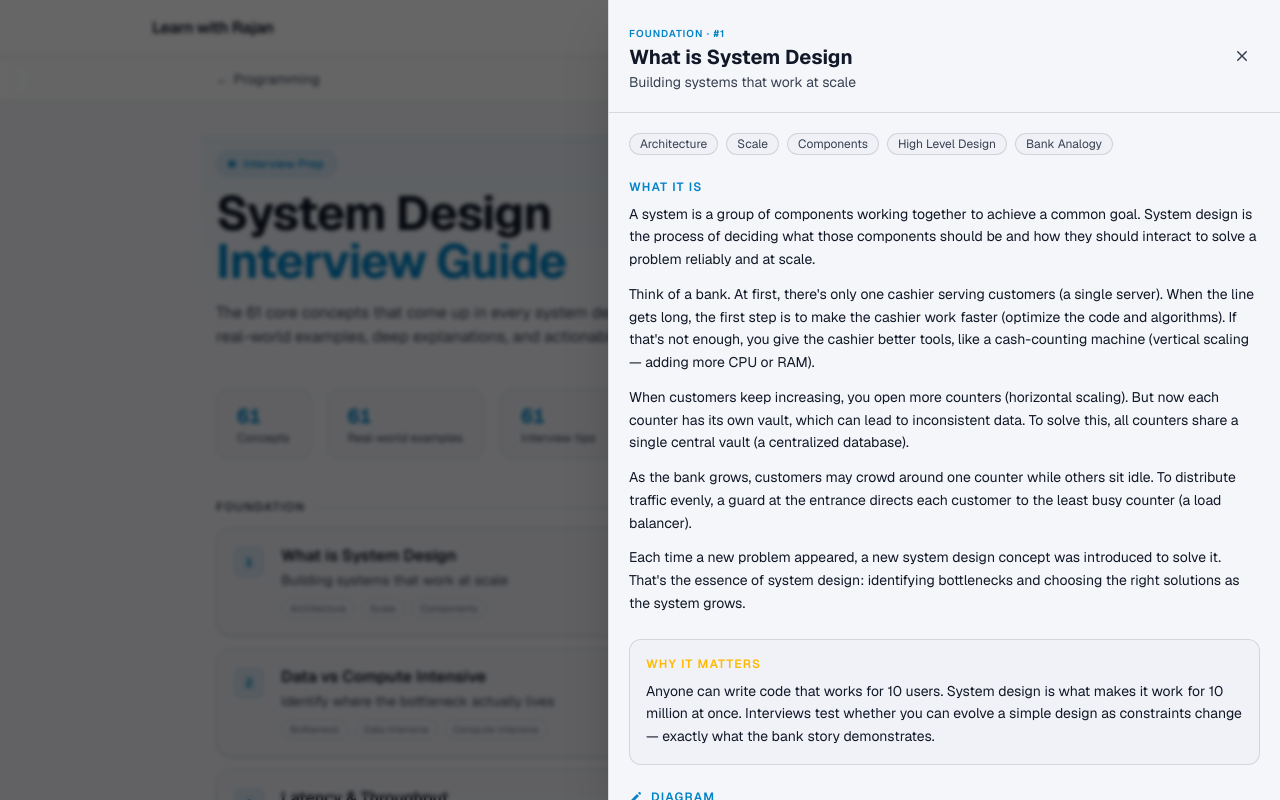
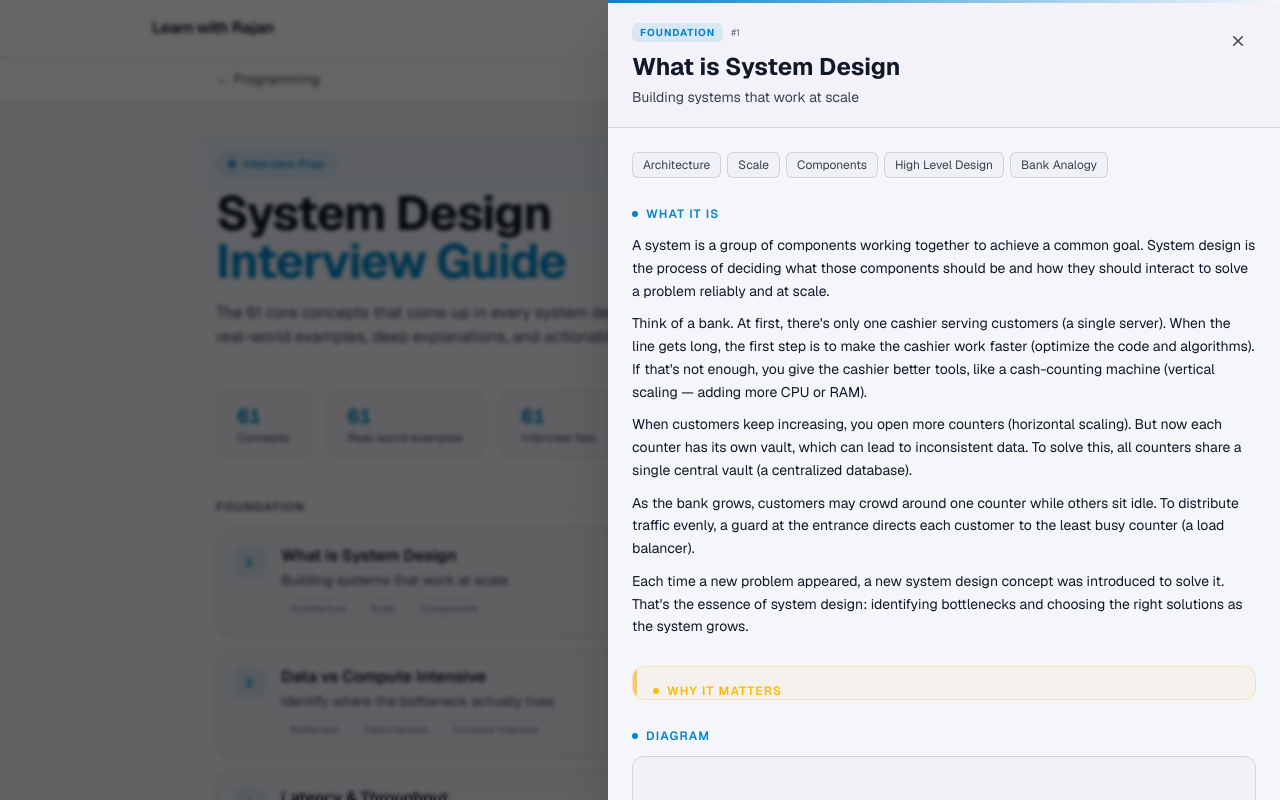
Before and after one commit to rznmgr630/learnwithrajan, a Next.js app: page /learn/system-design in a window 1280 px wide. Both pictures are taken after a click on the button 640 px from the left and 581 px from the top of the page. Shown: the top 800 px of the page. Built offline with nearby package versions, Linux system fonts and the light colour scheme.

Commit message:
feat(system-design): modernize drawer with structured rendering, accent borders, and section labels

```diff
--- a/components/learn/SystemDesign.tsx
+++ b/components/learn/SystemDesign.tsx
@@ -22,6 +22,65 @@ function renderLine(text: string) {
   );
 }
 
+function renderParagraph(text: string, i: number) {
+  const lines = text.split("\n");
+  const elements = lines.map((line, j) => {
+    if (/^\s*↳/.test(line)) {
+      const content = line.replace(/^\s*↳\s*/, "");
+      return (
+        <div key={j} className="flex items-start gap-2 pl-5">
+          <span className="mt-0.5 shrink-0 text-xs text-[var(--accent)]/50">↳</span>
+          <span className="text-sm leading-relaxed text-[var(--muted)]">{renderLine(content)}</span>
+        </div>
+      );
+    }
+    if (line.startsWith("• ")) {
+      return (
+        <div key={j} className="flex items-start gap-2.5">
+          <span className="mt-[7px] h-1.5 w-1.5 shrink-0 rounded-full bg-[var(--accent)]/50" />
+          <span className="text-sm leading-relaxed text-[var(--text)]">{renderLine(line.slice(2))}</span>
+        </div>
+      );
+    }
+    const numMatch = line.match(/^(\d+)\.\s(.+)$/);
+    if (numMatch) {
+      return (
+        <div key={j} className="flex items-start gap-3">
+          <span className="flex h-5 w-5 shrink-0 items-center justify-center rounded-full bg-[var(--accent)]/15 font-mono text-[10px] font-bold text-[var(--accent)]">
+            {numMatch[1]}
+          </span>
+          <span className="text-sm leading-relaxed text-[var(--text)]">{renderLine(numMatch[2])}</span>
+        </div>
+      );
+    }
+    if (!line.trim()) return null;
+    return (
+      <p key={j} className="text-sm leading-relaxed text-[var(--text)]">
+        {renderLine(line)}
+      </p>
+    );
+  });
+
+  return (
+    <div key={i} className="space-y-1.5">
+      {elements}
+    </div>
+  );
+}
+
+function SectionLabel({ label, color = "accent" }: { label: string; color?: "accent" | "amber" | "muted" }) {
+  const dotColor =
+    color === "amber" ? "bg-amber-400" : color === "muted" ? "bg-[var(--muted)]" : "bg-[var(--accent)]";
+  const textColor =
+    color === "amber" ? "text-amber-400" : color === "muted" ? "text-[var(--muted)]" : "text-[var(--accent)]";
+  return (
+    <div className="mb-3 flex items-center gap-2">
+      <span className={`h-1.5 w-1.5 rounded-full ${dotColor}`} />
+      <h3 className={`text-xs font-semibold uppercase tracking-widest ${textColor}`}>{label}</h3>
+    </div>
+  );
+}
+
 function ConceptDrawer({ concept, index, onClose }: { concept: SystemDesignConcept | null; index: number; onClose: () => void }) {
   useEffect(() => {
     if (!concept) return;
@@ -40,15 +99,21 @@ function ConceptDrawer({ concept, index, onClose }: { concept: SystemDesignConce
         aria-label="Close"
         onClick={onClose}
       />
-      <aside className="relative flex h-full w-full max-w-2xl flex-col border-l border-[var(--border)] bg-[var(--background)] shadow-2xl">
+      <aside className="relative flex h-full w-full max-w-2xl flex-col bg-[var(--background)] shadow-2xl">
+        {/* Top accent gradient line */}
+        <div className="h-[3px] w-full shrink-0 bg-gradient-to-r from-[var(--accent)] via-[var(--accent)]/50 to-transparent" />
+
         {/* Header */}
-        <div className="flex items-center justify-between gap-3 border-b border-[var(--border)] p-5">
+        <div className="flex items-start justify-between gap-3 border-b border-[var(--border)] bg-[color-mix(in_oklab,var(--elevated)_35%,transparent)] px-6 py-5">
           <div className="min-w-0">
-            <span className="text-[10px] font-semibold uppercase tracking-widest text-[var(--accent)]">
-              {concept.section} · #{index}
-            </span>
-            <h2 className="text-xl font-bold leading-snug text-[var(--text)]">{concept.title}</h2>
-            <p className="text-sm text-[var(--muted)]">{concept.tagline}</p>
+            <div className="mb-2 flex items-center gap-2">
+              <span className="rounded-md bg-[var(--accent)]/10 px-2 py-0.5 text-[10px] font-bold uppercase tracking-widest text-[var(--accent)]">
+                {concept.section}
+              </span>
+              <span className="text-[10px] text-[var(--faint)]">#{index}</span>
+            </div>
+            <h2 className="text-2xl font-bold leading-snug text-[var(--text)]">{concept.title}</h2>
+            <p className="mt-1 text-sm text-[var(--muted)]">{concept.tagline}</p>
           </div>
           <button
             type="button"
@@ -63,13 +128,14 @@ function ConceptDrawer({ concept, index, onClose }: { concept: SystemDesignConce
         </div>
 
         {/* Body */}
-        <div className="flex-1 overflow-y-auto overscroll-y-contain p-5 flex flex-col gap-6">
+        <div className="flex-1 overflow-y-auto overscroll-y-contain px-6 py-6 flex flex-col gap-7">
+
           {/* Tags */}
-          <div className="flex flex-wrap gap-2">
+          <div className="flex flex-wrap gap-1.5">
             {concept.tags.map((tag) => (
               <span
                 key={tag}
-                className="rounded-full border border-[var(--border)] bg-[color-mix(in_oklab,var(--elevated)_50%,transparent)] px-2.5 py-0.5 text-xs text-[var(--muted)]"
+                className="rounded-md border border-[var(--border)] bg-[color-mix(in_oklab,var(--elevated)_50%,transparent)] px-2.5 py-1 text-xs text-[var(--muted)]"
               >
                 {tag}
               </span>
@@ -78,71 +144,41 @@ function ConceptDrawer({ concept, index, onClose }: { concept: SystemDesignConce
 
           {/* What it is */}
           <section>
-            <h3 className="mb-2 text-xs font-semibold uppercase tracking-widest text-[var(--accent)]">What it is</h3>
-            <div className="space-y-3">
-              {concept.description.split("\n\n").map((para, i) => (
-                <p key={i} className="text-sm leading-relaxed text-[var(--text)]">
-                  {para.split("\n").map((line, j, arr) => (
-                    <span key={j}>
-                      {renderLine(line)}
-                      {j < arr.length - 1 && <br />}
-                    </span>
-                  ))}
-                </p>
-              ))}
+            <SectionLabel label="What it is" color="accent" />
+            <div className="space-y-2.5">
+              {concept.description.split("\n\n").map((para, i) => renderParagraph(para, i))}
             </div>
           </section>
 
           {/* Note */}
           {concept.note && (
-            <section className="rounded-xl border border-blue-500/20 bg-blue-500/5 p-4">
-              <h3 className="mb-2 flex items-center gap-2 text-xs font-semibold uppercase tracking-widest text-blue-400">
-                <svg className="h-3.5 w-3.5" viewBox="0 0 20 20" fill="currentColor">
+            <section className="relative overflow-hidden rounded-xl border border-blue-500/20 bg-blue-500/5 p-4 pl-5">
+              <div className="absolute left-0 top-0 bottom-0 w-1 rounded-l-xl bg-blue-500/50" />
+              <div className="mb-3 flex items-center gap-2">
+                <svg className="h-3.5 w-3.5 text-blue-400" viewBox="0 0 20 20" fill="currentColor">
                   <path d="M10 2a6 6 0 0 0-6 6c0 2.386 1.395 4.448 3.418 5.445L7 15h6l-.418-1.555C14.605 12.448 16 10.386 16 8a6 6 0 0 0-6-6Zm-1 12.5V16h2v-1.5h-2Z" />
                 </svg>
-                Note
-              </h3>
-              <div className="space-y-2">
-                {concept.note.split("\n\n").map((para, i) => (
-                  <p key={i} className="text-sm leading-relaxed text-[var(--text)]">
-                    {para.split("\n").map((line, j, arr) => (
-                      <span key={j}>
-                        {renderLine(line)}
-                        {j < arr.length - 1 && <br />}
-                      </span>
-                    ))}
-                  </p>
-                ))}
+                <h3 className="text-xs font-semibold uppercase tracking-widest text-blue-400">Key Takeaway</h3>
+              </div>
+              <div className="space-y-2.5">
+                {concept.note.split("\n\n").map((para, i) => renderParagraph(para, i))}
               </div>
             </section>
           )}
 
           {/* Why it matters */}
-          <section className="rounded-xl border border-[var(--border)] bg-[color-mix(in_oklab,var(--elevated)_40%,transparent)] p-4">
-            <h3 className="mb-2 text-xs font-semibold uppercase tracking-widest text-amber-400">Why it matters</h3>
-            <div className="space-y-3">
-              {concept.whyItMatters.split("\n\n").map((para, i) => (
-                <p key={i} className="text-sm leading-relaxed text-[var(--text)]">
-                  {para.split("\n").map((line, j, arr) => (
-                    <span key={j}>
-                      {renderLine(line)}
-                      {j < arr.length - 1 && <br />}
-                    </span>
-                  ))}
-                </p>
-              ))}
+          <section className="relative overflow-hidden rounded-xl border border-amber-500/20 bg-amber-500/5 p-4 pl-5">
+            <div className="absolute left-0 top-0 bottom-0 w-1 rounded-l-xl bg-amber-500/50" />
+            <SectionLabel label="Why it matters" color="amber" />
+            <div className="space-y-2.5">
+              {concept.whyItMatters.split("\n\n").map((para, i) => renderParagraph(para, i))}
             </div>
           </section>
 
           {/* Diagram */}
           {SYSTEM_DESIGN_DIAGRAMS[concept.id] && (
             <section>
-              <h3 className="mb-3 flex items-center gap-2 text-xs font-semibold uppercase tracking-widest text-[var(--accent)]">
-                <svg className="h-3.5 w-3.5" viewBox="0 0 20 20" fill="currentColor">
-                  <path d="M13.586 3.586a2 2 0 1 1 2.828 2.828l-.793.793-2.828-2.828.793-.793ZM11.379 5.793 3 14.172V17h2.828l8.38-8.379-2.83-2.828Z" />
-                </svg>
-                Diagram
-              </h3>
+              <SectionLabel label="Diagram" color="accent" />
               <div className="overflow-hidden rounded-xl border border-[var(--border)] bg-[color-mix(in_oklab,var(--elevated)_40%,transparent)] p-3">
                 <SdDiagram config={SYSTEM_DESIGN_DIAGRAMS[concept.id]} uid={`sd-${concept.id}`} />
               </div>
@@ -152,42 +188,26 @@ function ConceptDrawer({ concept, index, onClose }: { concept: SystemDesignConce
 
           {/* Real-world example */}
           <section>
-            <h3 className="mb-2 text-xs font-semibold uppercase tracking-widest text-[var(--muted)]">Real-world example</h3>
-            <div className="space-y-3">
-              {concept.example.split("\n\n").map((para, i) => (
-                <p key={i} className="text-sm leading-relaxed text-[var(--text)]">
-                  {para.split("\n").map((line, j, arr) => (
-                    <span key={j}>
-                      {renderLine(line)}
-                      {j < arr.length - 1 && <br />}
-                    </span>
-                  ))}
-                </p>
-              ))}
+            <SectionLabel label="Real-world example" color="muted" />
+            <div className="rounded-xl border border-[var(--border)] bg-[color-mix(in_oklab,var(--elevated)_40%,transparent)] p-4 space-y-2.5">
+              {concept.example.split("\n\n").map((para, i) => renderParagraph(para, i))}
             </div>
           </section>
 
           {/* Interview tip */}
-          <section className="rounded-xl border border-[var(--accent)]/20 bg-[var(--accent)]/5 p-4">
-            <h3 className="mb-2 flex items-center gap-2 text-xs font-semibold uppercase tracking-widest text-[var(--accent)]">
-              <svg className="h-3.5 w-3.5" viewBox="0 0 20 20" fill="currentColor">
+          <section className="relative overflow-hidden rounded-xl border border-[var(--accent)]/20 bg-[var(--accent)]/5 p-4 pl-5">
+            <div className="absolute left-0 top-0 bottom-0 w-1 rounded-l-xl bg-[var(--accent)]/50" />
+            <div className="mb-3 flex items-center gap-2">
+              <svg className="h-3.5 w-3.5 text-[var(--accent)]" viewBox="0 0 20 20" fill="currentColor">
                 <path fillRule="evenodd" d="M18 10a8 8 0 11-16 0 8 8 0 0116 0zm-7-4a1 1 0 11-2 0 1 1 0 012 0zM9 9a.75.75 0 000 1.5h.253a.25.25 0 01.244.304l-.459 2.066A1.75 1.75 0 0010.747 15H11a.75.75 0 000-1.5h-.253a.25.25 0 01-.244-.304l.459-2.066A1.75 1.75 0 009.253 9H9z" clipRule="evenodd" />
               </svg>
-              Interview tip
-            </h3>
-            <div className="space-y-3">
-              {concept.interviewTip.split("\n\n").map((para, i) => (
-                <p key={i} className="text-sm leading-relaxed text-[var(--text)]">
-                  {para.split("\n").map((line, j, arr) => (
-                    <span key={j}>
-                      {renderLine(line)}
-                      {j < arr.length - 1 && <br />}
-                    </span>
-                  ))}
-                </p>
-              ))}
+              <h3 className="text-xs font-semibold uppercase tracking-widest text-[var(--accent)]">Interview tip</h3>
+            </div>
+            <div className="space-y-2.5">
+              {concept.interviewTip.split("\n\n").map((para, i) => renderParagraph(para, i))}
             </div>
           </section>
+
         </div>
       </aside>
     </div>
```
